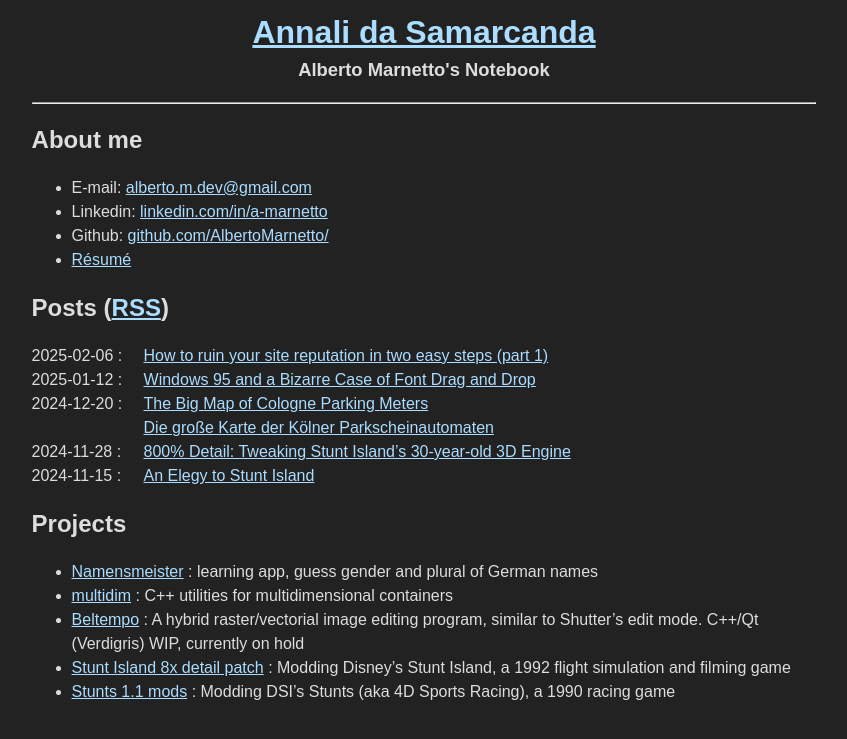
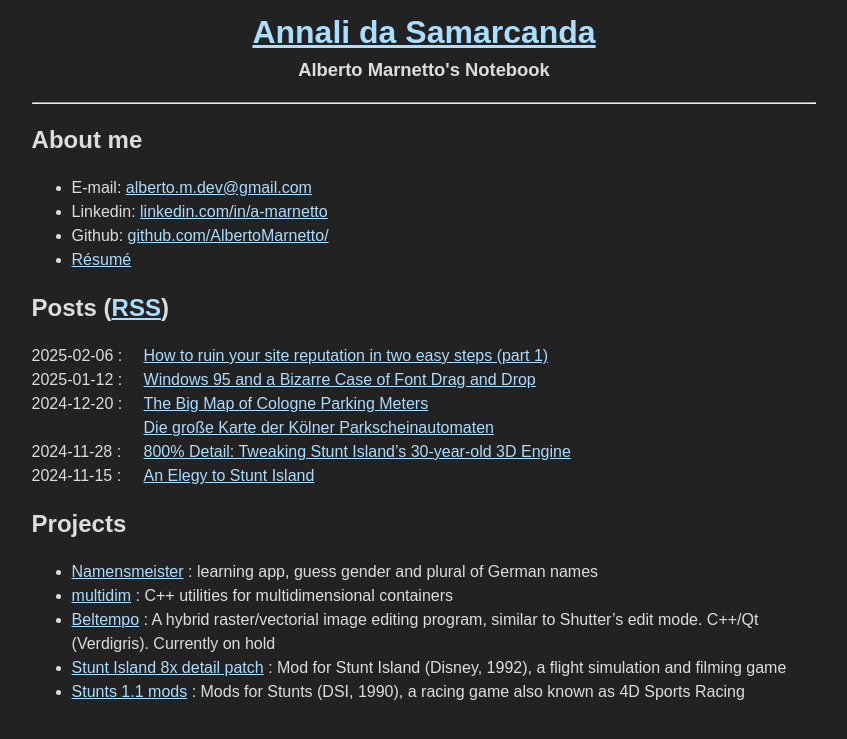
Before and after one commit to AlbertoMarnetto/annali, a Jekyll site: the page built from index.markdown, in a window 1280 px wide. Shown: the top 739 px of the page, without its empty margins (216-1063 px from the left). Built offline with Jekyll 4.4.1, drawn with Linux system fonts in a browser that asks for light colours; some web fonts are replaced.

```diff
--- a/index.markdown
+++ b/index.markdown
@@ -32,6 +32,6 @@ html
 
 * [Namensmeister](https://play.google.com/store/apps/details?id=marnetto.namensmeister) : learning app, guess gender and plural of German names
 * [multidim](https://github.com/AlbertoMarnetto/multidim) :  C++ utilities for multidimensional containers
-* [Beltempo](https://github.com/AlbertoMarnetto/beltempo) :  A hybrid raster/vectorial image editing program, similar to Shutter's edit mode. C++/Qt (Verdigris) WIP, currently on hold
-* [Stunt Island 8x detail patch]({% link _posts/2024-11-20--tweaking-stunt-island.md %}#download) : Modding Disney's Stunt Island, a 1992 flight simulation and filming game
-* [Stunts 1.1 mods]({% link assets/stunts/stunts.md %}) : Modding DSI's Stunts (aka 4D Sports Racing), a 1990 racing game
+* [Beltempo](https://github.com/AlbertoMarnetto/beltempo) :  A hybrid raster/vectorial image editing program, similar to Shutter's edit mode. C++/Qt (Verdigris). Currently on hold
+* [Stunt Island 8x detail patch]({% link _posts/2024-11-20--tweaking-stunt-island.md %}#download) : Mod for Stunt Island (Disney, 1992), a flight simulation and filming game
+* [Stunts 1.1 mods](projects/stunts.html) : Mods for Stunts (DSI, 1990), a racing game also known as 4D Sports Racing
--- a/site.css
+++ b/site.css
@@ -61,6 +61,10 @@ img {
 	border: 1px solid #ddd;
 }
 
+video {
+	border: 1px solid #ddd;
+}
+
 p.post-subtitle {
 	color: gray;
 	font-weight: bold;
```
Also changed, not shown: assets/stunts/stunts.md (+52 -6 lines), 4 other files.
